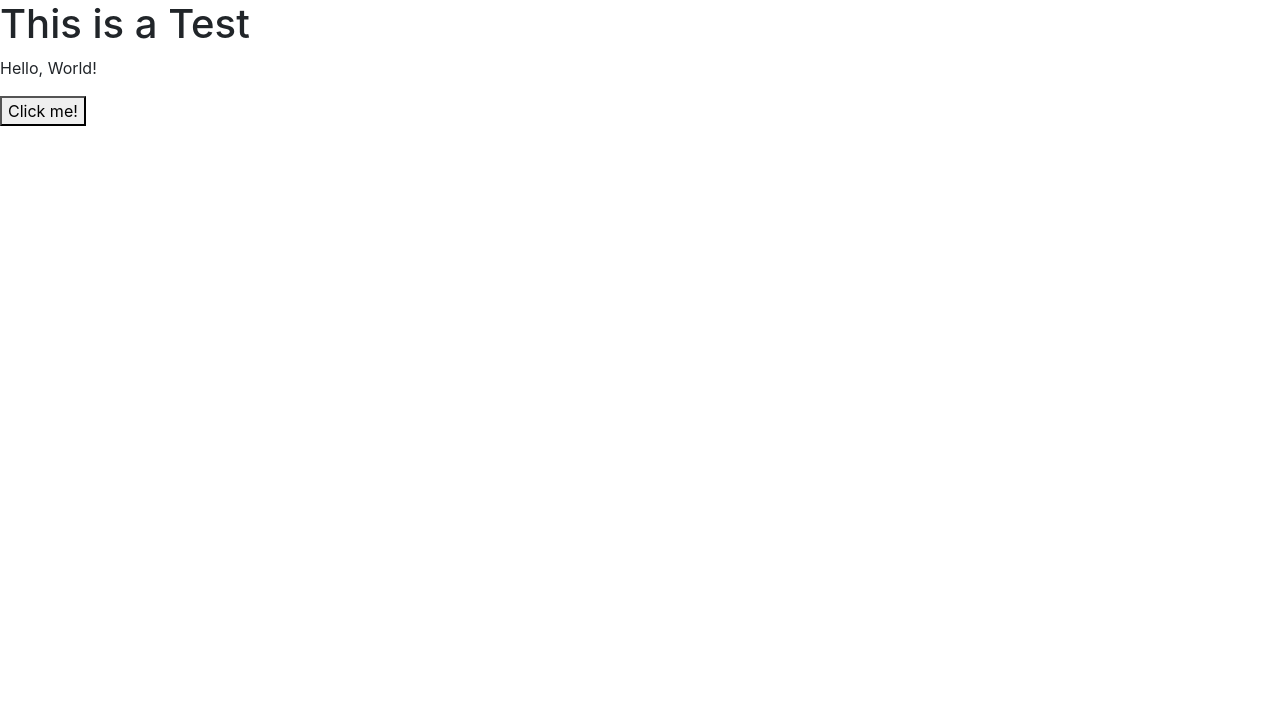
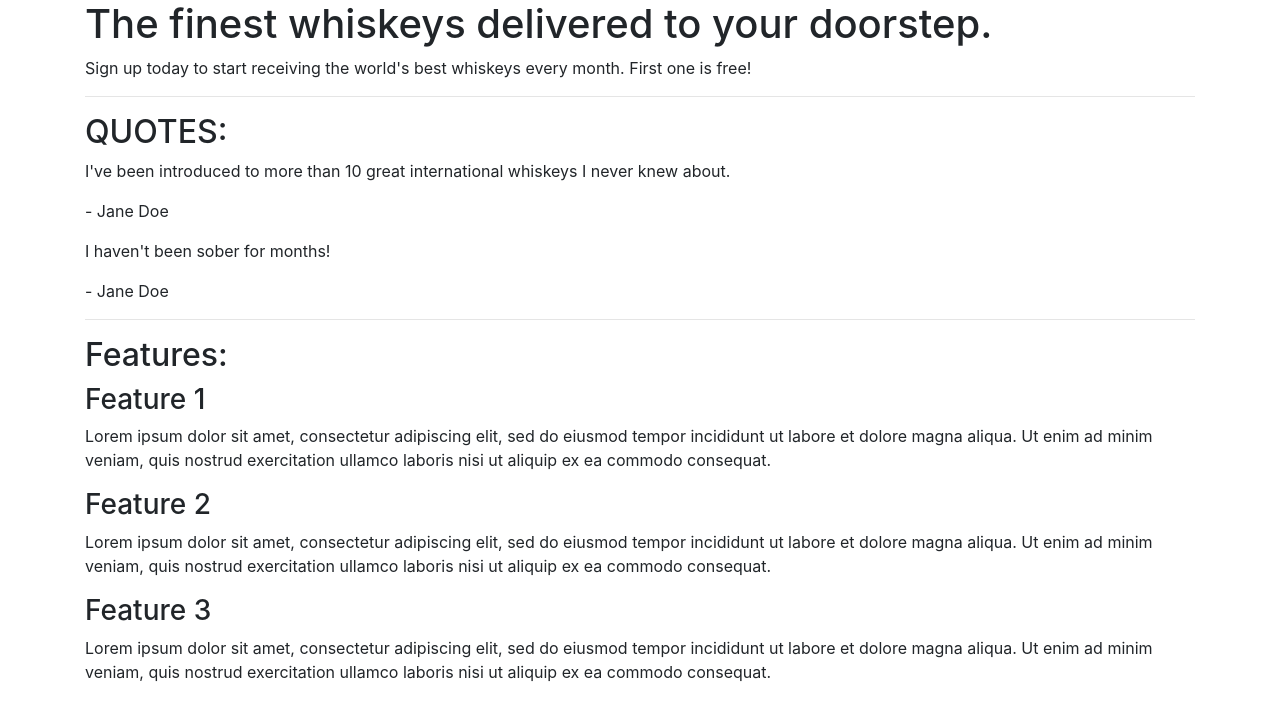
Before and after one commit to belaventer/ci-bootstrap-basecamp, a plain HTML site: page index.html in a window 1280 px wide. Drawn offline with nearby package versions, Linux system fonts and the light colour scheme.

Commit message:
Update with content provided by lesson

```diff
--- a/index.html
+++ b/index.html
@@ -3,13 +3,52 @@
 <head>
     <meta charset="UTF-8">
     <meta name="viewport" content="width=device-width, initial-scale=1.0">
-    <title>Document</title>
+    <title>Whiskey Drop | Taste a new whiskey every month</title>
     <link rel="stylesheet" href="https://stackpath.bootstrapcdn.com/bootstrap/4.5.2/css/bootstrap.min.css" integrity="sha384-JcKb8q3iqJ61gNV9KGb8thSsNjpSL0n8PARn9HuZOnIxN0hoP+VmmDGMN5t9UJ0Z" crossorigin="anonymous">
 <script src="https://stackpath.bootstrapcdn.com/bootstrap/4.5.2/js/bootstrap.min.js" integrity="sha384-B4gt1jrGC7Jh4AgTPSdUtOBvfO8shuf57BaghqFfPlYxofvL8/KUEfYiJOMMV+rV" crossorigin="anonymous"></script>
 </head>
 <body>
-    <h1>This is a Test</h1>
-    <p>Hello, World!</p>
-    <button>Click me!</button>
+    <article class="container">
+        <!-- Callout -->
+        <section class="callout">
+            <h1>The finest whiskeys delivered to your doorstep.</h1>
+            <p>Sign up today to start receiving the world's best whiskeys every month. First one is free!</p>
+        </section>
+        <!-- /.callout -->
+        <hr>
+
+        <!-- Quotes -->
+        <section class="quotes">
+            <h2 class="text-uppercase">Quotes:</h2>
+            <div class="quote">
+                <p>I've been introduced to more than 10 great international whiskeys I never knew about.</p>
+                <p>- Jane Doe</p>
+            </div>
+            <div class="quote">
+                <p>I haven't been sober for months!</p>
+                <p>- Jane Doe</p>
+            </div>
+        </section>
+        <!-- /.quotes -->
+        <hr>
+
+        <!-- Features -->
+        <section class="features">
+            <h2>Features:</h2>
+            <div class="feature">
+                <h3>Feature 1</h3>
+                <p>Lorem ipsum dolor sit amet, consectetur adipiscing elit, sed do eiusmod tempor incididunt ut labore et dolore magna aliqua. Ut enim ad minim veniam, quis nostrud exercitation ullamco laboris nisi ut aliquip ex ea commodo consequat.</p>
+            </div>
+            <div class="feature">
+                <h3>Feature 2</h3>
+                <p>Lorem ipsum dolor sit amet, consectetur adipiscing elit, sed do eiusmod tempor incididunt ut labore et dolore magna aliqua. Ut enim ad minim veniam, quis nostrud exercitation ullamco laboris nisi ut aliquip ex ea commodo consequat.</p>
+            </div>
+            <div class="feature">
+                <h3>Feature 3</h3>
+                <p>Lorem ipsum dolor sit amet, consectetur adipiscing elit, sed do eiusmod tempor incididunt ut labore et dolore magna aliqua. Ut enim ad minim veniam, quis nostrud exercitation ullamco laboris nisi ut aliquip ex ea commodo consequat.</p>
+            </div>
+        </section>
+        <!-- /.features -->
+    </article>
 </body>
 </html>
```
Also changed, not shown: 1 other file.
